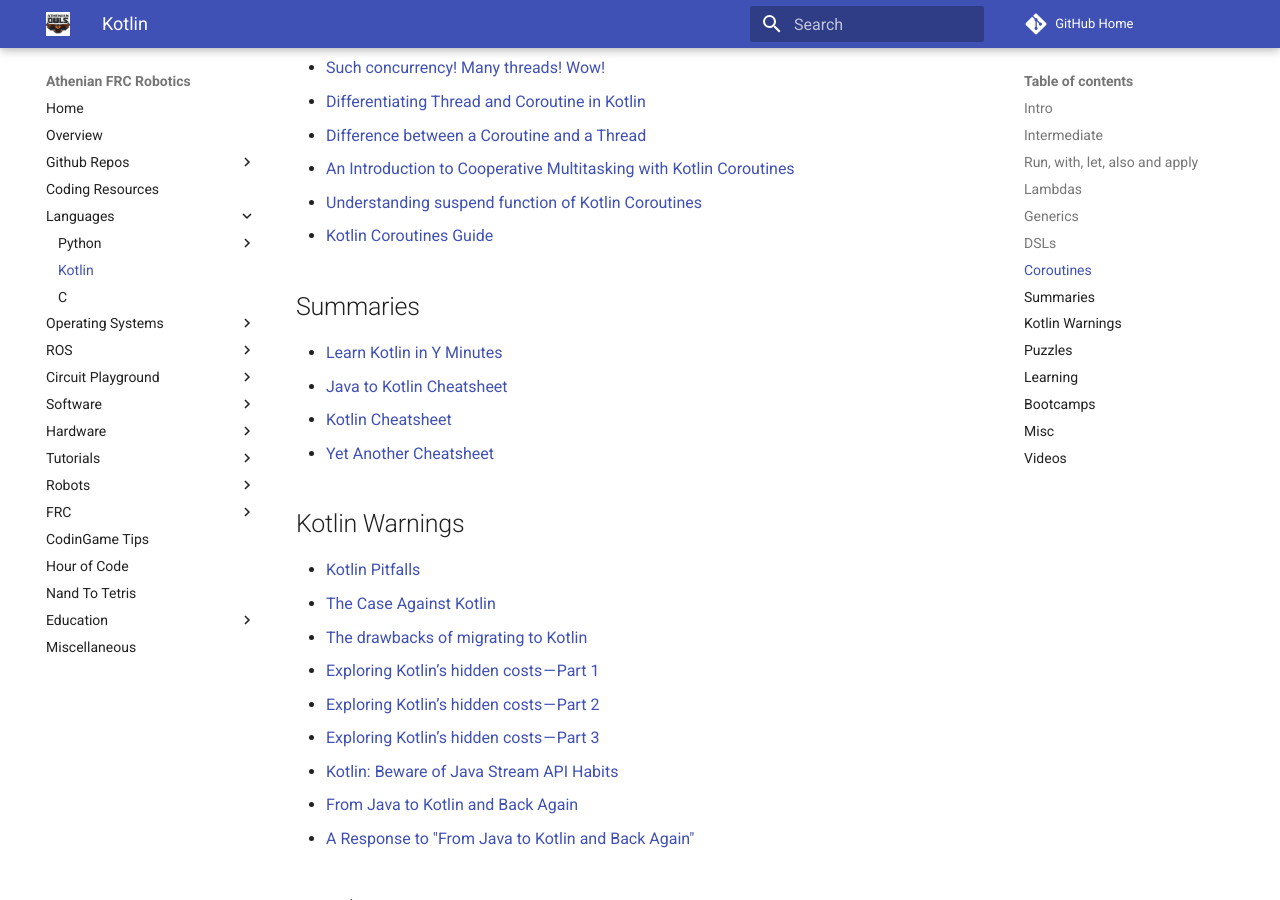
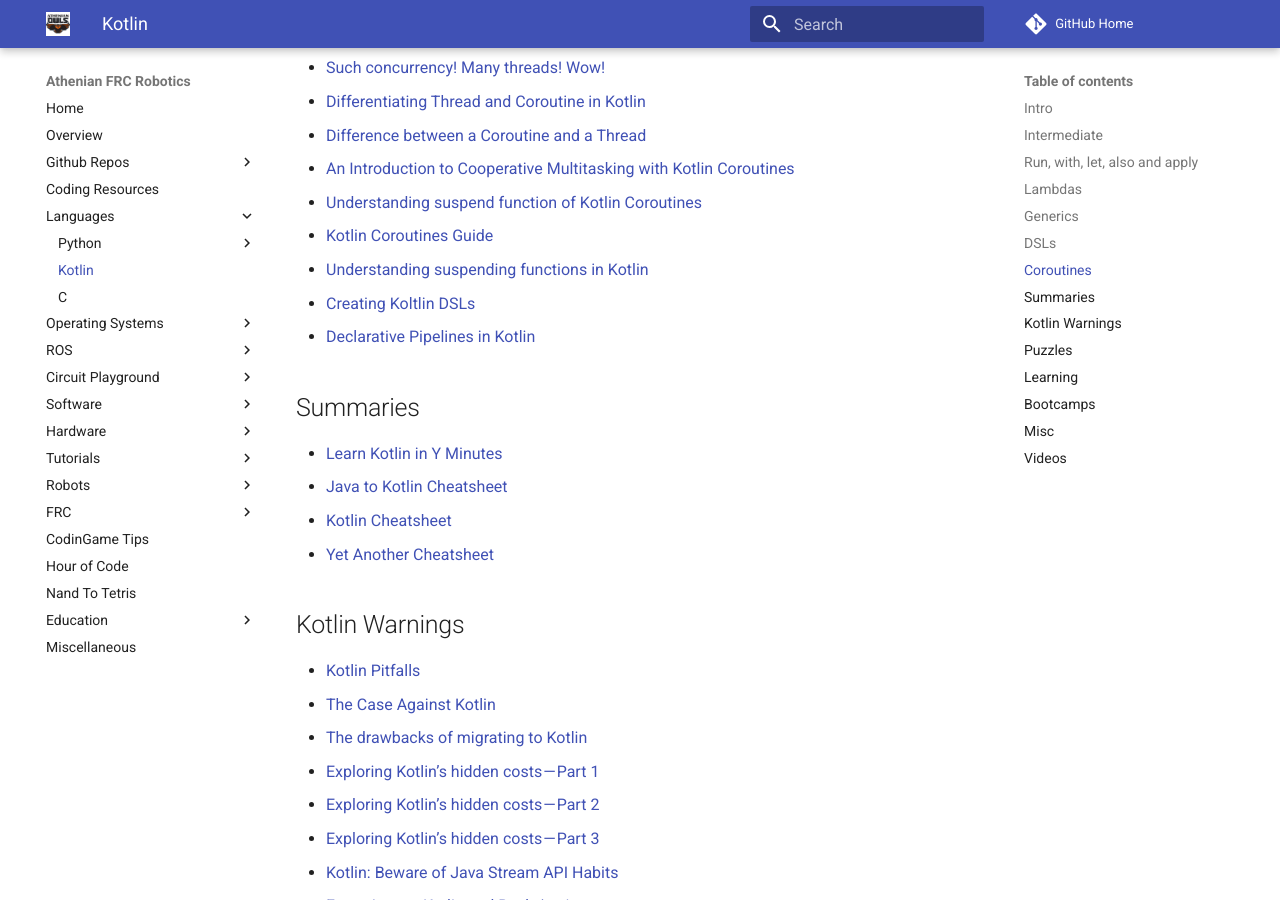
Before and after one commit to athenian-robotics/athenian-robotics-mkdocs, an MkDocs documentation site: the page built from docs/kotlin.md, in a window 1280 px wide and 900 px high, scrolled down 3999 px. Built offline with MkDocs 1.6.1 and Material for MkDocs 9.7.7, drawn with Linux system fonts in a browser that asks for light colours; comment, search, counter and statistics services are not loaded.

Commit message:
Update docs

```diff
--- a/docs/kotlin.md
+++ b/docs/kotlin.md
@@ -118,6 +118,10 @@
 * [An Introduction to Cooperative Multitasking with Kotlin Coroutines](https://blog.pronghorn.tech/cooperative-multitasking-with-kotlin-coroutines/)
 * [Understanding suspend function of Kotlin Coroutines](https://medium.com/@elye.project/understanding-suspend-function-of-coroutines-de26b070c5ed)
 * [Kotlin Coroutines Guide](https://kotlinexpertise.com/kotlin-coroutines-guide/)
+* [Understanding suspending functions in Kotlin](https://medium.com/@desaismital/understanding-suspending-functions-in-kotlin-3aae4bfd9991)
+* [Creating Koltlin DSLs](https://www.grokkingandroid.com/creating-kotlin-dsls/)
+* [Declarative Pipelines in Kotlin](https://medium.com/@desaismital/declarative-pipelines-in-kotlin-b9e18e77f2c5)
+
 
 ## Summaries
 * [Learn Kotlin in Y Minutes](https://learnxinyminutes.com/docs/kotlin/)
```
Also changed, not shown: docs/flutter.md (+2 -0 lines), docs/opencv.md (+1 -0 lines).
